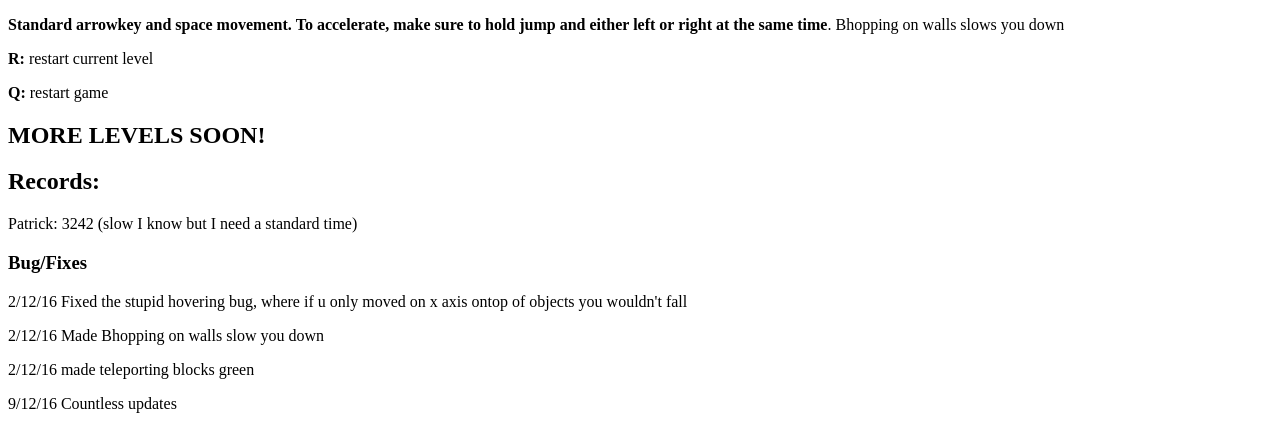
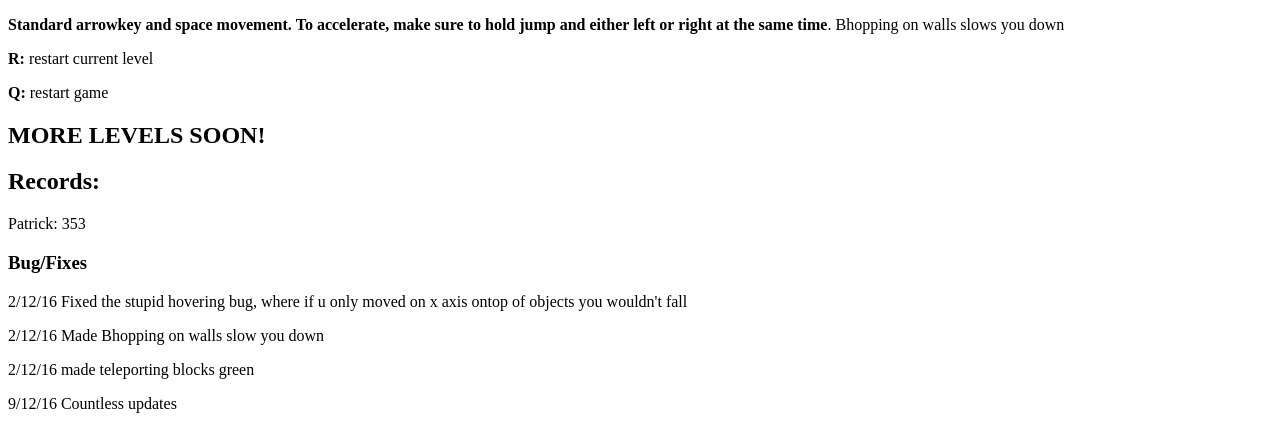
Before and after one commit to bhoppers/bhoppers.github.io, a plain HTML site: page index.html in a window 1280 px wide. Shown: the part 649-1078 px from the top of the page. Drawn offline with Linux system fonts and the light colour scheme.

Commit message:
Update index.html

```diff
--- a/index.html
+++ b/index.html
@@ -19,7 +19,7 @@
 	<p><b>Q:</b> restart game</p>
 	<h2>MORE LEVELS SOON!</h2>
 	<h2>Records:</h2>
-	<p>Patrick: 3242 (slow I know but I need a standard time)</p>
+	<p>Patrick: 353</p>
 	<h3>Bug/Fixes</h3>
 	<p>2/12/16 Fixed the stupid hovering bug, where if u only moved on x axis ontop of objects you wouldn't fall</p>
 	<p>2/12/16 Made Bhopping on walls slow you down</p>
```
